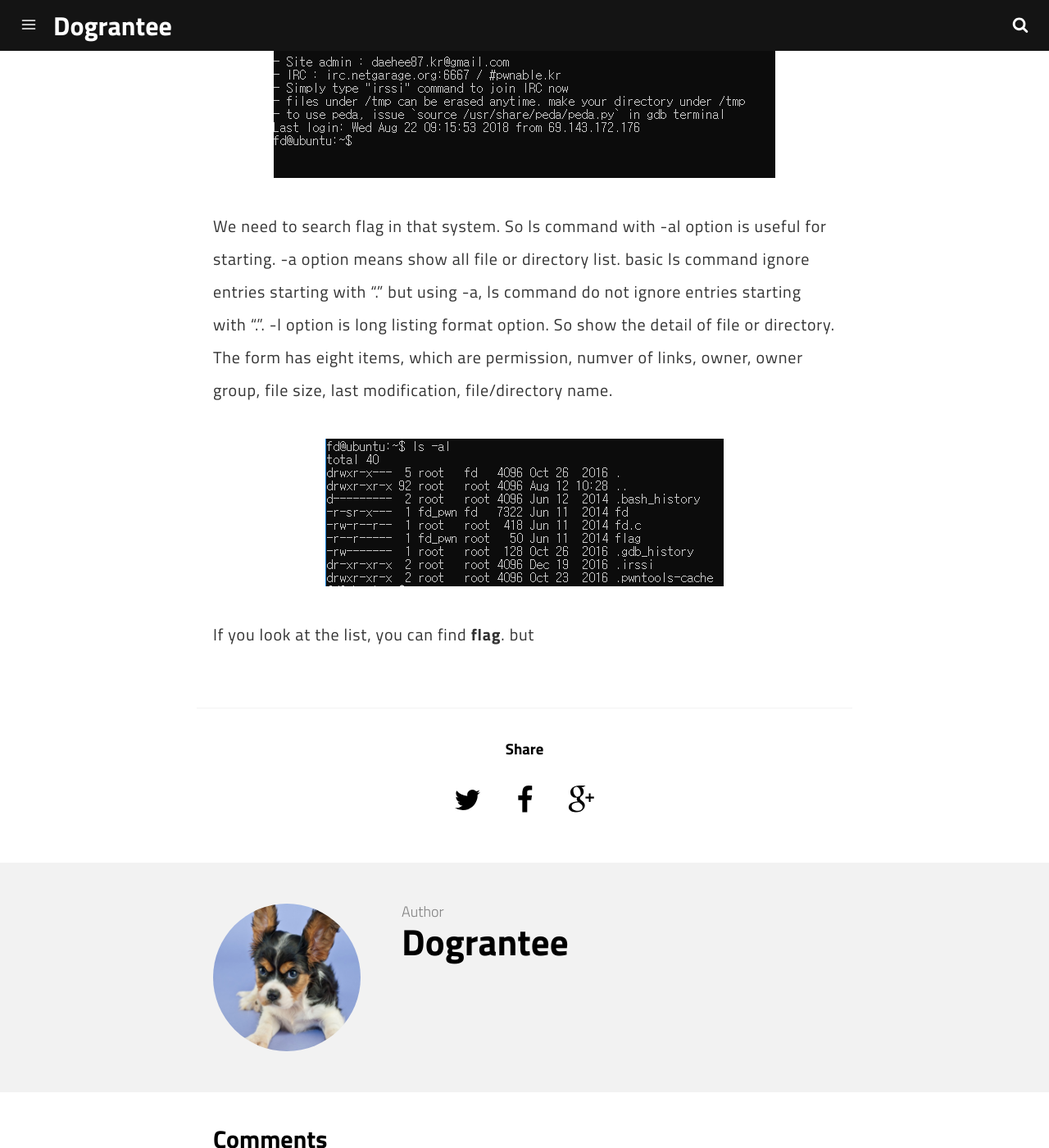
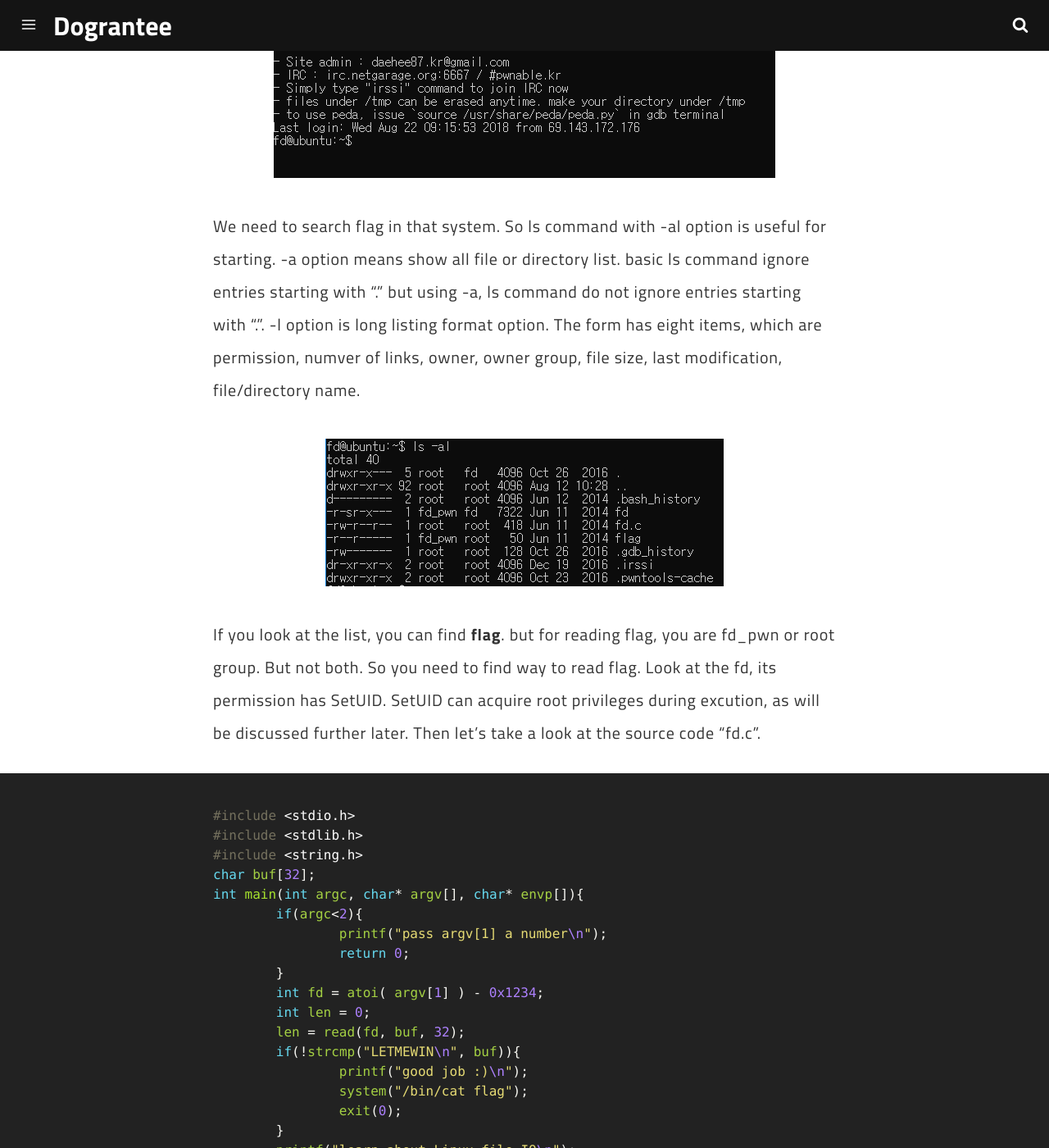
Before and after one commit to dograntee/dograntee.github.io, a Jekyll site: the page built from _posts/2018-08-20-pwnable-fd.md, in a window 1280 px wide and 1400 px high, scrolled down 1430 px. Shown: the whole window at 82% size. Built offline with Jekyll 4.4.1, drawn with Linux system fonts in a browser that asks for light colours; comment, search, counter and statistics services are not loaded; some of the changed text lies outside the part shown.

Commit message:
18-08-23

```diff
--- a/_posts/2018-08-20-pwnable-fd.md
+++ b/_posts/2018-08-20-pwnable-fd.md
@@ -25,10 +25,34 @@ To the point, first we can see the ssh command, host name, port number and passw
 
 ![problem](/assets/img/pwn/fd/intro.PNG)
 
-We need to search flag in that system. So ls command with -al option is useful for starting. -a option means show all file or directory list. basic ls command ignore entries starting with "." but using -a, ls command do not ignore entries starting with ".". -l option is long listing format option. So show the detail of file or directory. The form has eight items, which are permission, numver of links, owner, owner group, file size, last modification, file/directory name.
+We need to search flag in that system. So ls command with -al option is useful for starting. -a option means show all file or directory list. basic ls command ignore entries starting with "." but using -a, ls command do not ignore entries starting with ".". -l option is long listing format option. The form has eight items, which are permission, numver of links, owner, owner group, file size, last modification, file/directory name.
 
 
 ![problem](/assets/img/pwn/fd/ls-al.PNG)
 
 
-If you look at the list, you can find __flag__. but
+If you look at the list, you can find __flag__. but for reading flag, you are fd_pwn or root group. But not both. So you need to find way to read flag. Look at the fd, its permission has SetUID. SetUID can acquire root privileges during excution, as will be discussed further later. Then let's take a look at the source code "fd.c".
+
+~~~c
+#include <stdio.h>
+#include <stdlib.h>
+#include <string.h>
+char buf[32];
+int main(int argc, char* argv[], char* envp[]){
+        if(argc<2){
+                printf("pass argv[1] a number\n");
+                return 0;
+        }
+        int fd = atoi( argv[1] ) - 0x1234;
+        int len = 0;
+        len = read(fd, buf, 32);
+        if(!strcmp("LETMEWIN\n", buf)){
+                printf("good job :)\n");
+                system("/bin/cat flag");
+                exit(0);
+        }
+        printf("learn about Linux file IO\n");
+        return 0;
+
+}
+~~~
```
